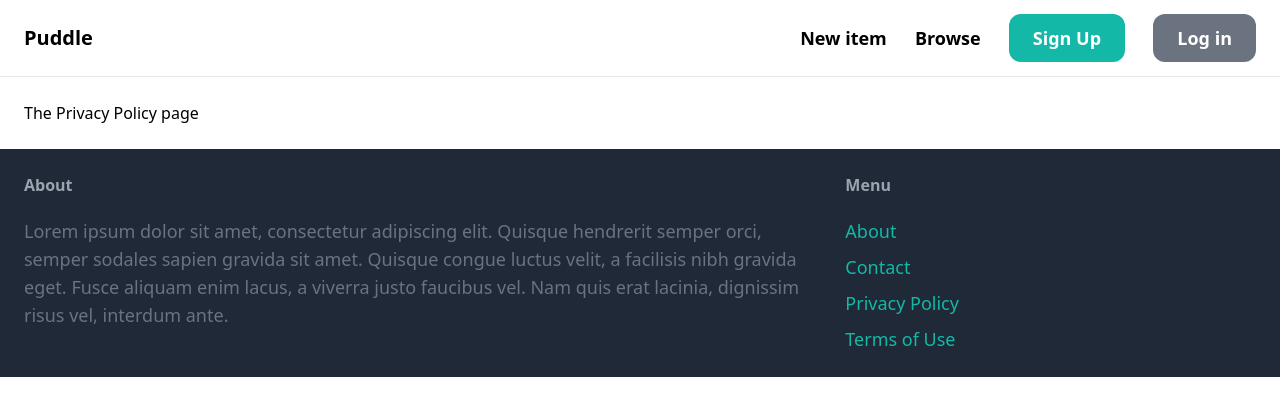
After one commit to buraksaler/online_marketplace, a Django app: page /policy/ in a window 1280 px wide. The commit adds this page. Shown: the top 416 px of the page. Run offline with Django 4.2, Linux system fonts and the light colour scheme; some libraries are stand-ins or nearby versions.

Commit message:
add privacy policy and terms of use page

```diff
--- a/puddle/core/templates/core/base.html
+++ b/puddle/core/templates/core/base.html
@@ -36,7 +36,7 @@
     <footer class="py-6 px-6 flex justify-between bg-gray-800">
       <div class="w-2/3 pr-10">
         <h3 class="mb-5 font-semibold text-gray-400">About</h3>
-        <p class="text-lg text-gray-500">Lorem ipsum bla burak salerinho ronaldinho ronaldo messi kaka de bruyne bernardo silva guardiola foden rodri ruben dias christopher nolan</p>
+        <p class="text-lg text-gray-500">Lorem ipsum dolor sit amet, consectetur adipiscing elit. Quisque hendrerit semper orci, semper sodales sapien gravida sit amet. Quisque congue luctus velit, a facilisis nibh gravida eget. Fusce aliquam enim lacus, a viverra justo faucibus vel. Nam quis erat lacinia, dignissim risus vel, interdum ante.</p>
       </div>
 
       <div class="w-1/3">
@@ -45,8 +45,8 @@
         <ul class="space-y-2">
           <li><a href="#" class="text-lg text-teal-500 hover:text-teal-700">About</a></li>
           <li><a href="{% url 'core:contact' %}" class="text-lg text-teal-500 hover:text-teal-700">Contact</a></li>
-          <li><a href="#" class="text-lg text-teal-500 hover:text-teal-700">Privacy Policy</a></li>
-          <li><a href="#" class="text-lg text-teal-500 hover:text-teal-700">Terms of use</a></li>
+          <li><a href="{% url 'core:policy' %}" class="text-lg text-teal-500 hover:text-teal-700">Privacy Policy</a></li>
+          <li><a href="{% url 'core:termsofuse' %}" class="text-lg text-teal-500 hover:text-teal-700">Terms of Use</a></li>
 
         </ul>
       </div>
--- /dev/null
+++ b/puddle/core/templates/core/policy.html
@@ -0,0 +1,7 @@
+{% extends 'core/base.html' %}
+
+{% block title %}Privacy Policy{% endblock %}
+
+{% block content %}
+  <h1>The Privacy Policy page</h1>
+{% endblock %}
--- a/puddle/core/urls.py
+++ b/puddle/core/urls.py
@@ -9,6 +9,8 @@ app_name = 'core'
 urlpatterns = [
   path('', views.index, name='index'),
   path('contact/', views.contact, name='contact'),
+  path('policy/', views.policy, name='policy'),
+  path('termsofuse/', views.termsOfUse, name='termsofuse'),
   path('signup/', views.signup, name='signup'),
   path('login/', auth_views.LoginView.as_view(template_name='core/login.html', authentication_form=LoginForm), name='login'),
 ]
--- a/puddle/core/views.py
+++ b/puddle/core/views.py
@@ -12,6 +12,12 @@ def index(request):
 def contact(request):
     return render(request, 'core/contact.html')
 
+def policy(request):
+    return render(request, 'core/policy.html')
+
+def termsOfUse(request):
+    return render(request, 'core/termsofuse.html')
+
 def signup(request):
     if request.method == 'POST':
         form = SignupForm(request.POST)
```
Also changed, not shown: puddle/core/templates/core/termsofuse.html (added, +7 -0 lines).
